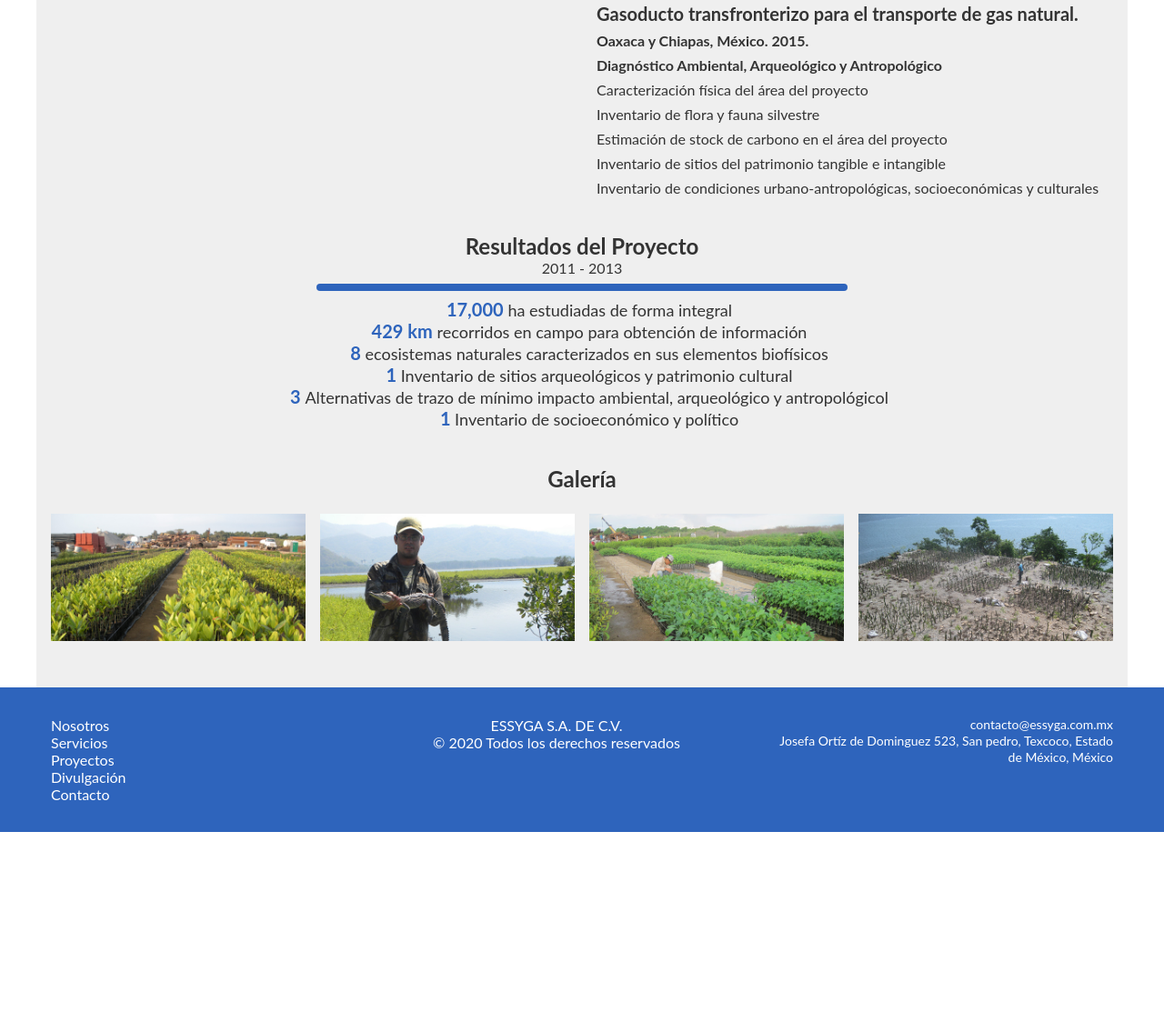
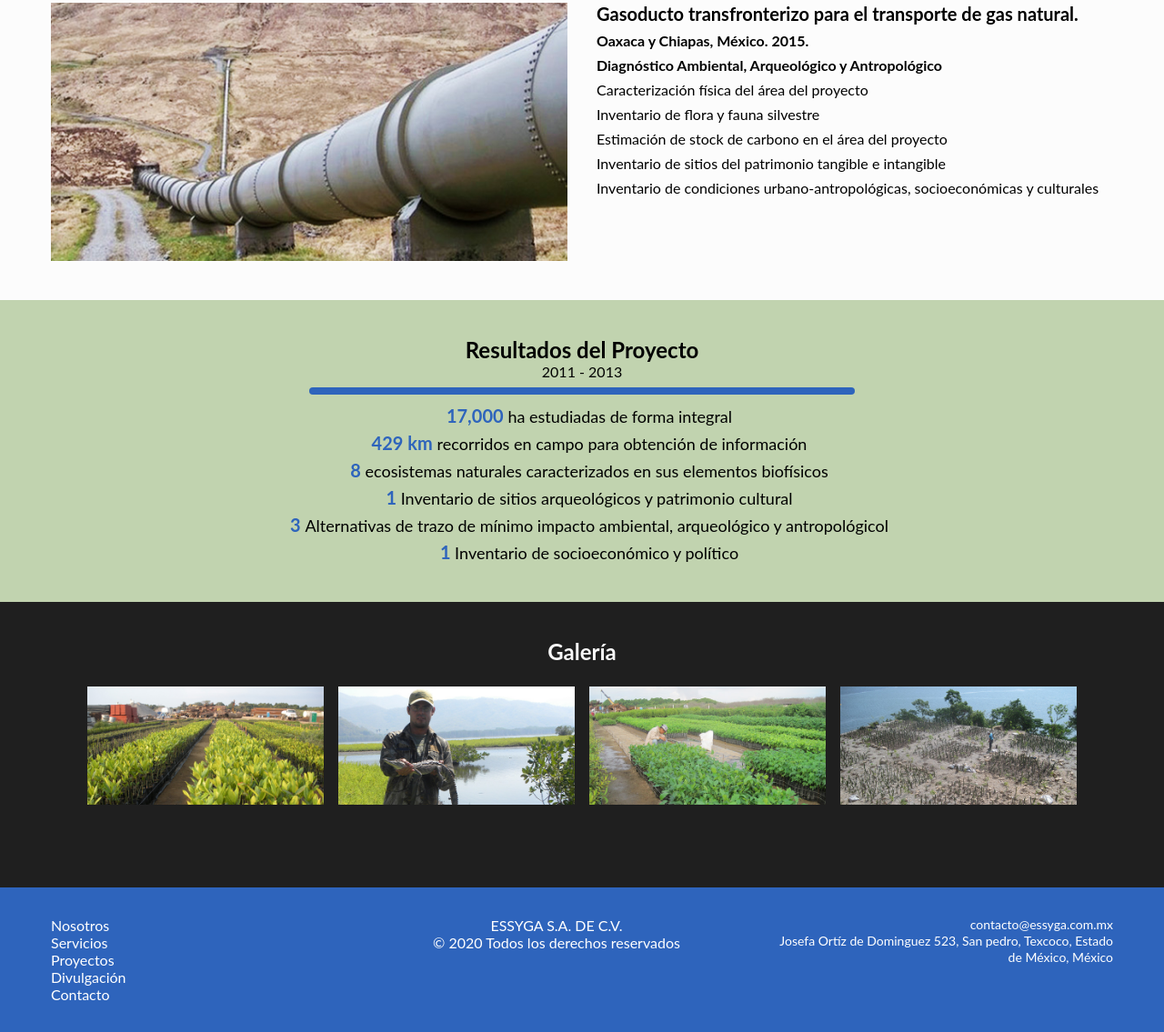
Before and after one commit to JesFernandoGL/essyga, a plain HTML site: page proyectos/gasoducto-transfronterizo-oaxaca-chiapas.html in a window 1280 px wide. Shown: the part 117-1252 px from the top of the page at 91% size. Before the commit the page ends 1032 px from the top, so only its background shows below. Drawn offline with Linux system fonts and the light colour scheme.

Commit message:
150721_1

```diff
--- a/proyectos/gasoducto-transfronterizo-oaxaca-chiapas.html
+++ b/proyectos/gasoducto-transfronterizo-oaxaca-chiapas.html
@@ -31,11 +31,10 @@
             </nav>
         </div>
     </header>
-    <div class="proyecto-inicio">
-        <div class="content contenedor-proyecto">
-            <div class="content-proyecto">
+    <div class="contenedor-proyecto">
+        <div class="content content-proyecto">
             <div class="img-proyecto">
-                    <img src="../img/600x300.png" alt="">
+                <img src="../img/proyectos/proyecto2.jpg" alt="">
             </div>
             <div class="desc-proyecto">
                 <h1>Gasoducto transfronterizo para el transporte de gas natural.</h1>
@@ -47,7 +46,10 @@
                 <p>Inventario de sitios del patrimonio tangible e intangible</p>
                 <p>Inventario de condiciones urbano-antropológicas, socioeconómicas y culturales</p>
             </div>
-                <div class="res-proyecto">
+        </div>
+    </div>
+    <div class="contenedor-resultados-proyecto">
+        <div class="content res-proyecto">
             <h2 class="text-center">Resultados del Proyecto</h2>
             <p class="text-center">2011 - 2013</p>
             <div class="linea-proyecto"></div>
@@ -61,7 +63,9 @@
             </div>
         </div>
     </div>
-            <h2 class="text-center pad16">Galería</h2>
+    <div class="contenedor-galeria-proyecto">
+        <div class="content content-galeria">
+            <h2 class="text-center pad16 txt-blanco">Galería</h2>
             <div class="proyect-galeria">
                 <div class="img-galeria">
                     <img src="../img/proyectos/serv1img2.jpg" alt="">
@@ -76,13 +80,13 @@
                     <img src="../img/proyectos/serv1img5.jpg" alt="">
                 </div>
             </div>
+        </div>
+    </div>
     <!-- <div class="video-proyecto">
         <div class="content-video">
             <iframe class="video" src="https://www.youtube.com/embed/RBMVb4aSwug" frameborder="0" allow="accelerometer; autoplay; clipboard-write; encrypted-media; gyroscope; picture-in-picture" allowfullscreen></iframe>
         </div>
     </div> -->
-        </div>
-    </div>
     <footer>
         <div class="content content-footer">
             <div class="footer-modul temas">
--- a/styles/proyecto.css
+++ b/styles/proyecto.css
@@ -6,7 +6,7 @@
 }
 
 .contenedor-proyecto{
-    background-color: #e6e6e6a4;
+    background-color: #fcfcfc;
 }
 
 .pad16{
@@ -47,10 +47,13 @@
     margin-bottom: 8px;
 }
 
+.contenedor-resultados-proyecto{
+    background-color: rgb(193, 211, 175);
+}
+
 .res-proyecto{
     width: 100%;
-    padding: 0 16px;
-    margin-top: 32px;
+    padding: 40px 0;
 }
 
 .linea-proyecto{
@@ -64,6 +67,7 @@
 
 .res-proyecto .datos{
     text-align: center;
+    line-height: 1.5;
 }
 
 .res-proyecto .datos .numero{
@@ -74,6 +78,14 @@
 
 .res-proyecto .datos .texto{
     font-size: 18px;
+}
+
+.contenedor-galeria-proyecto{
+    background-color: var(--negro);
+}
+
+.content-galeria{
+    padding: 40px;
 }
 
 .proyect-galeria{
--- a/styles/styles.css
+++ b/styles/styles.css
@@ -41,6 +41,10 @@
 
 .verde{
     background-color: var(--verde);
+}
+
+.txt-blanco{
+    color: var(--blanco);
 }
 
 .background1{
```
Also changed, not shown: proyectos/barrancas-coyotera-texcalatlaco.html (+11 -8 lines), proyectos/bnb-villa-ahumada-solar-i.html (+11 -7 lines), proyectos/desvio-ferroviario-laguna-cuyutlan.html (+11 -7 lines), proyectos/oleoducto-teapa-atitalaquia.html (+9 -5 lines). Lines whose indentation alone changed are shown as unchanged.
